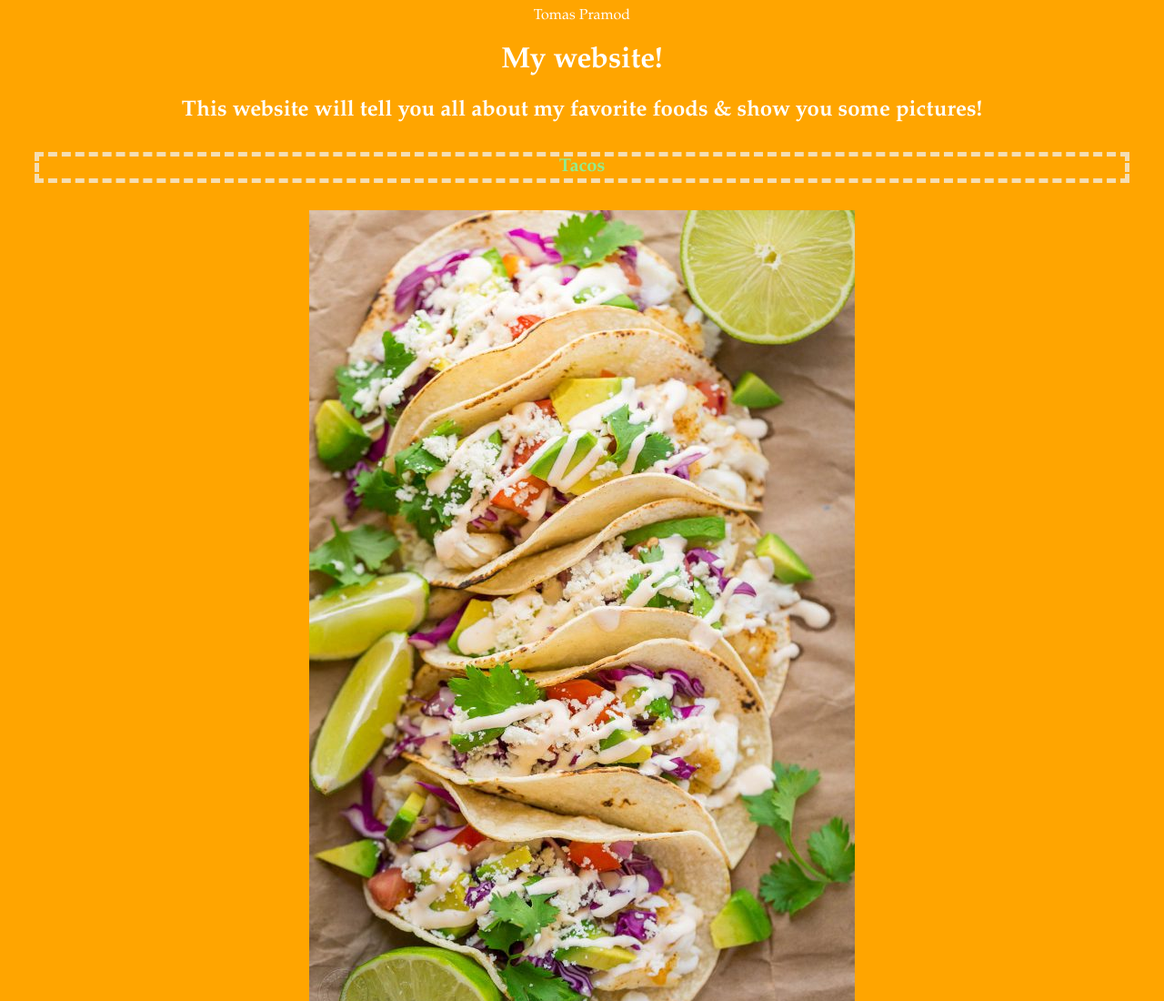
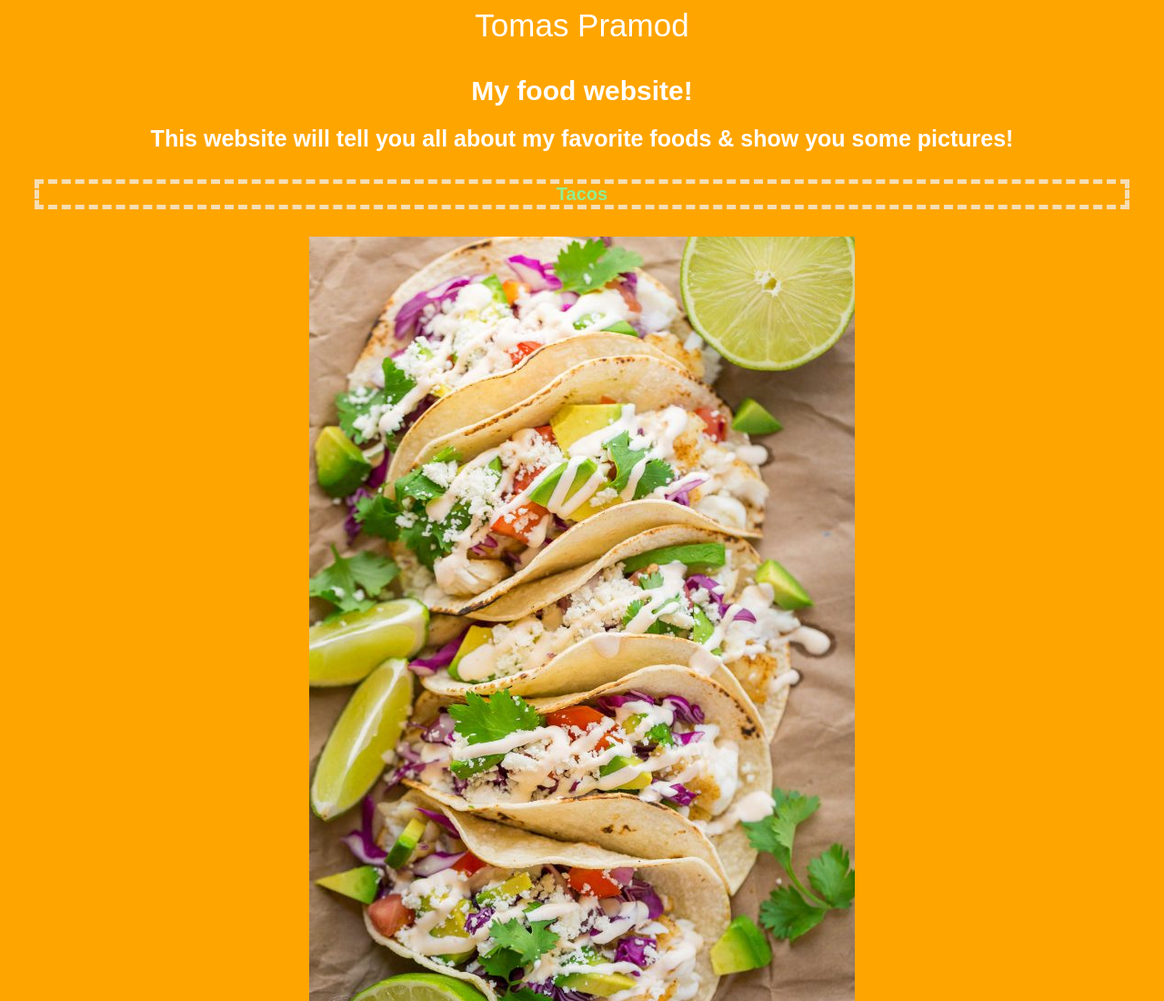
Before and after one commit to tomaspramod/html-me-something, a plain HTML site: page index.html in a window 1280 px wide. Shown: the top 1100 px of the page at 91% size. Drawn offline with Linux system fonts and the light colour scheme; files whose address does not match are found by name.

Commit message:
changed index and style

```diff
--- a/index.html
+++ b/index.html
@@ -2,9 +2,9 @@
 
 
 <head>
-<p>Tomas Pramod</p>
+<p class="intro">Tomas Pramod</p>
 
-<h1>My website!</h1>
+<h1>My food website!</h1>
 
 </head>
 
@@ -29,4 +29,4 @@
 
 
 </main>
-<footer>Created for LaunchCode</footer>
+<footer class="intro">Created for LaunchCode</footer>
--- a/style.css
+++ b/style.css
@@ -1,11 +1,15 @@
 * {background-color: orange;
 color: white;
 text-align: center;
-font-family:Book Antiqua;}
+font-family:Arial, Helvetica, sans-serif;}
 
 h3{color: lightgreen;
 font-size:20px;
 border:5px dashed wheat;
 margin:30px;}
 
-.intro {font-size: 20px}
+.intro {font-size: 35px;}
+
+h1{font-size: 30px;}
+
+h2{font-size: 25px;}
```
